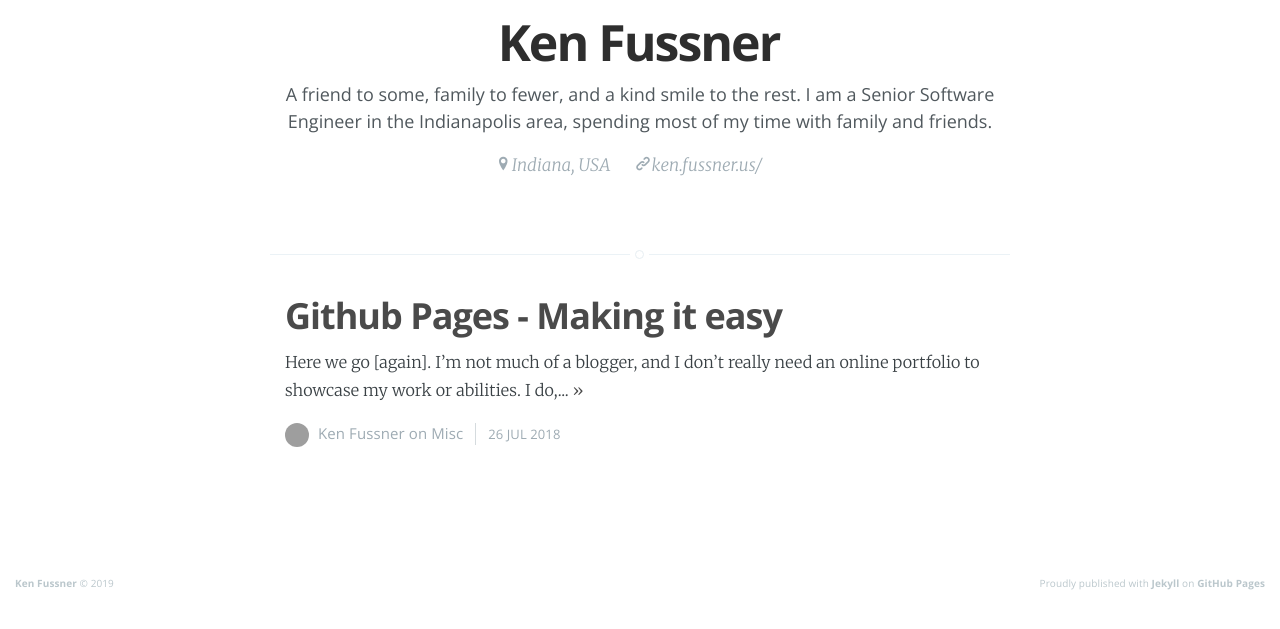
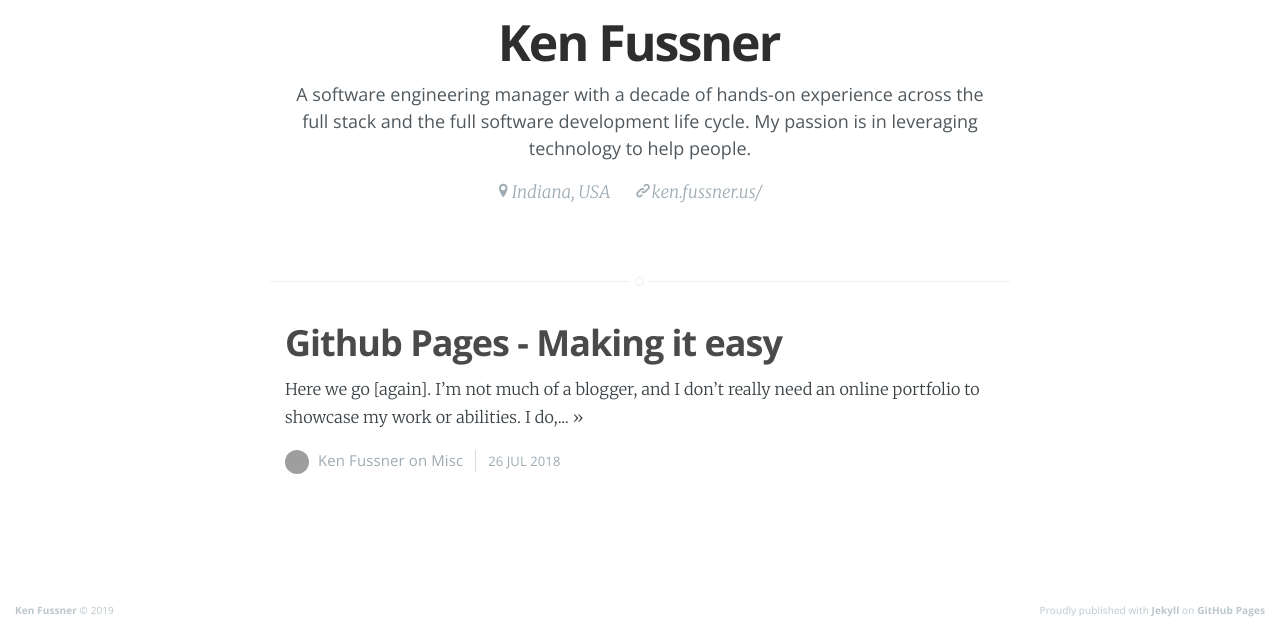
Before and after one commit to kenfussner/kenfussner.github.io, a Jekyll site: the page built from author/ken/index.md, in a window 1280 px wide, cut to the strip 431-1060 px from the top of the page. Built offline with Jekyll 4.4.1, drawn with Linux system fonts in a browser that asks for light colours; nearby versions of some CDN libraries; before the commit the page ends 1033 px from its top, so only the background shows below that; grey boxes are pictures that could not be loaded.

Commit message:
Update tagline and bio

```diff
--- a/_config.yml
+++ b/_config.yml
@@ -7,13 +7,13 @@ language: 'en-us'
 
 # Website info
 name: 'Ken Fussner'
-description: "Software Engineering Manager | Servant Leader"
+description: "Software Engineering Manager"
 
 # Author's info
 author: 'Ken Fussner'
 # edit 'categories' in the front matter of every post to match this username
 nickname: ken
-bio: 'A friend to some, family to fewer, and a kind smile to the rest. I am a Senior Software Engineer in the Indianapolis area, spending most of my time with family and friends.'
+bio: 'A software engineering manager with a decade of hands-on experience across the full stack and the full software development life cycle. My passion is in leveraging technology to help people.'
 location: 'Indiana, USA'
 url: 'https://ken.fussner.us/'
 image: '/assets/images/kenfussner.jpg'
```
